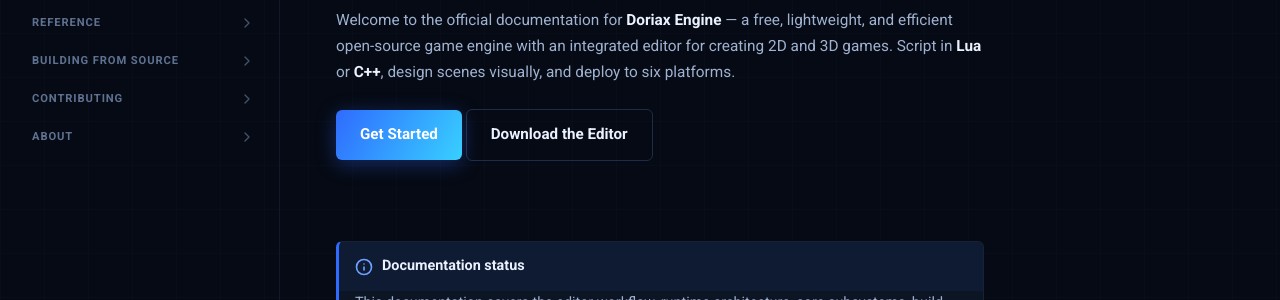
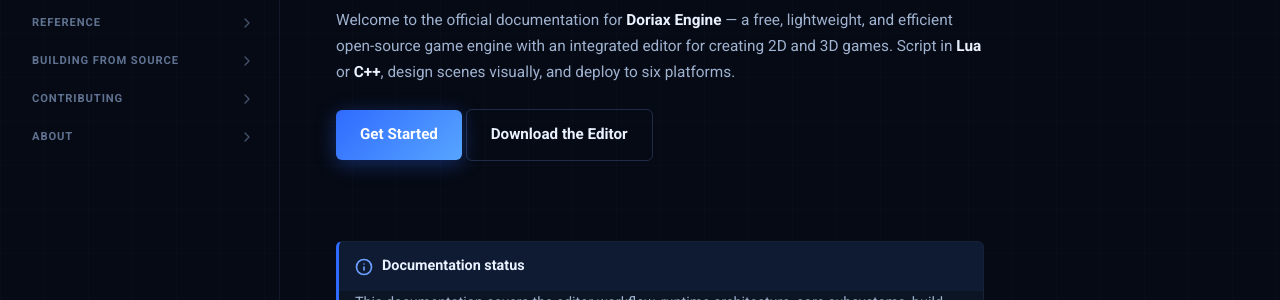
Before and after one commit to doriaxengine/doriax-docs, an MkDocs documentation site: the page built from docs/index.md, in a window 1280 px wide. Shown: the part 275-575 px from the top of the page. Built offline with MkDocs 1.6.1, drawn with Linux system fonts in a browser that asks for light colours.

Commit message:
More layout changes

```diff
--- a/theme/css/doriax.css
+++ b/theme/css/doriax.css
@@ -32,7 +32,7 @@
   --accent-2: #6da0ff;
   --accent-3: #38d0ff;
   --accent-text: #4b93ff;
-  --accent-gradient: linear-gradient(120deg, #2f6bff 0%, #38d0ff 100%);
+  --accent-gradient: linear-gradient(135deg, #2f6bff 0%, #57a5ff 100%);
   --accent-glow: rgba(47, 107, 255, 0.35);
   --accent-soft: rgba(47, 107, 255, 0.1);
 
```
